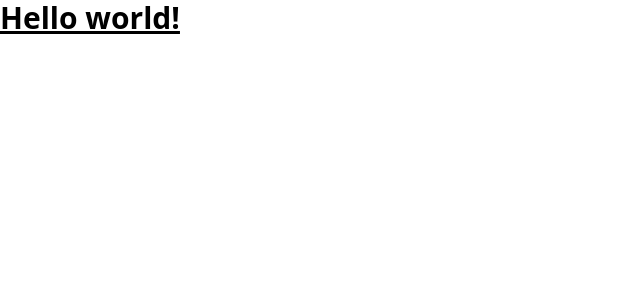
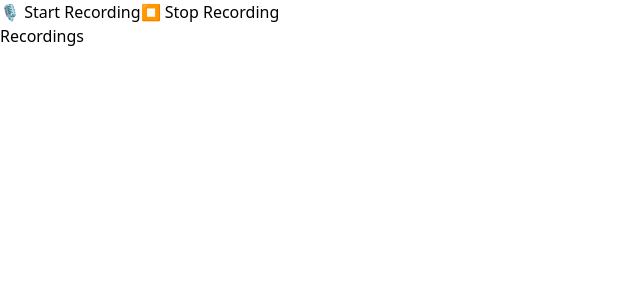
Before and after one commit to jhygate/loop-pad, an Angular app in the folder loop-pad/: page / in a window 1280 px wide. Shown: the top 300 px of the page, without its empty margins (0-640 px from the left). Built offline with nearby package versions, Linux system fonts and the light colour scheme.

Commit message:
Vibe coded audio interface

```diff
--- a/loop-pad/src/app/app.component.html
+++ b/loop-pad/src/app/app.component.html
@@ -1 +1 @@
-<h1 class="text-3xl font-bold underline">Hello world!</h1>
+<app-audio-fun></app-audio-fun>
--- a/loop-pad/src/app/app.component.ts
+++ b/loop-pad/src/app/app.component.ts
@@ -1,8 +1,10 @@
 import { Component } from '@angular/core';
+
+import { AudioFunComponent } from './components/audio-fun/audio-fun.component';
 
 @Component({
   selector: 'app-root',
-  imports: [],
+  imports: [AudioFunComponent],
   templateUrl: './app.component.html',
   styleUrl: './app.component.css',
 })
--- /dev/null
+++ b/loop-pad/src/app/components/audio-fun/audio-fun.component.html
@@ -0,0 +1,16 @@
+<div class="recorder-controls">
+  <button (click)="startRecording()">🎙️ Start Recording</button>
+  <button (click)="stopRecording()">⏹️ Stop Recording</button>
+</div>
+
+<div class="recordings-list">
+  <h3>Recordings</h3>
+  <ul>
+    @for (key of recordingKeys; track key) {
+    <li>
+      {{ key }}
+      <button (click)="playRecording(key)">▶️ Play</button>
+    </li>
+    }
+  </ul>
+</div>
--- /dev/null
+++ b/loop-pad/src/app/components/audio-fun/audio-fun.component.ts
@@ -0,0 +1,45 @@
+import { Component } from '@angular/core';
+
+@Component({
+  selector: 'app-audio-fun',
+  imports: [],
+  templateUrl: './audio-fun.component.html',
+  styleUrl: './audio-fun.component.css',
+})
+export class AudioFunComponent {
+  mediaRecorder!: MediaRecorder;
+  chunks: Blob[] = [];
+  recordings: { [key: string]: Blob } = {};
+  currentId = 0;
+
+  async startRecording() {
+    const stream = await navigator.mediaDevices.getUserMedia({ audio: true });
+    this.mediaRecorder = new MediaRecorder(stream);
+    this.chunks = [];
+
+    this.mediaRecorder.ondataavailable = (e) => {
+      this.chunks.push(e.data);
+    };
+
+    this.mediaRecorder.onstop = () => {
+      const blob = new Blob(this.chunks, { type: 'audio/webm' });
+      const key = `Recording ${++this.currentId}`;
+      this.recordings[key] = blob;
+    };
+
+    this.mediaRecorder.start();
+  }
+
+  stopRecording() {
+    this.mediaRecorder.stop();
+  }
+
+  playRecording(key: string) {
+    const audio = new Audio(URL.createObjectURL(this.recordings[key]));
+    audio.play();
+  }
+
+  get recordingKeys(): string[] {
+    return Object.keys(this.recordings);
+  }
+}
```
Also changed, not shown: loop-pad/src/app/components/audio-fun/audio-fun.component.css (added).
